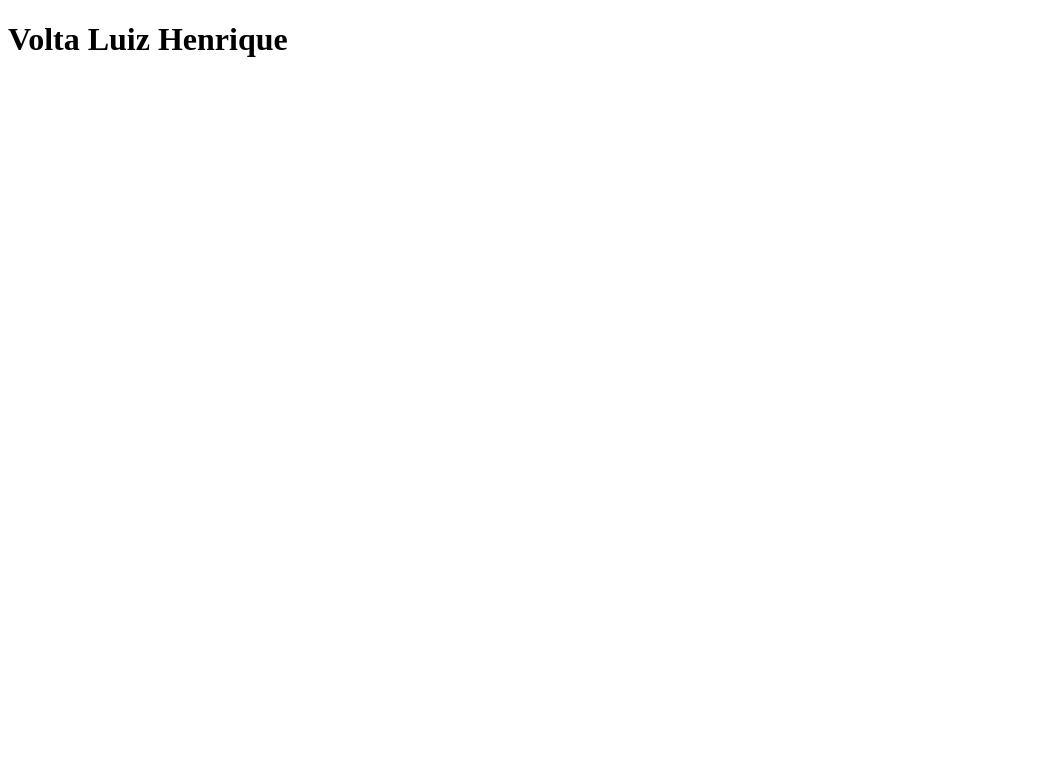
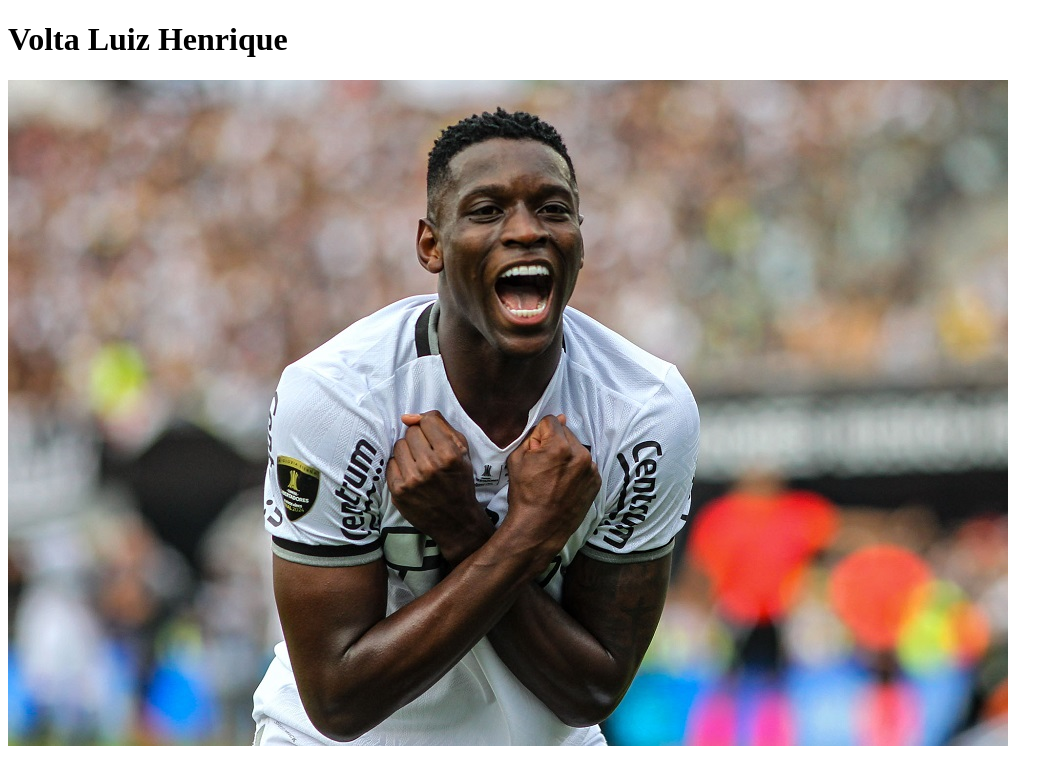
Before and after one commit to Tha77Les/Tha77Les.github.io, a plain HTML site: page index.html in a window 1280 px wide. Shown: the whole page, without its empty margins (0-1063 px from the left). Drawn offline with Linux system fonts and the light colour scheme.

Commit message:
tentativa n2

```diff
--- a/index.html
+++ b/index.html
@@ -8,6 +8,7 @@
 </head>
 <body>
     <h1>Volta Luiz Henrique</h1>
+    <img src="img/luiz-henrique.jpg" alt="Descrição da imagem">
     <script src="js/script.js"></script>
 </body>
 </html>
```
